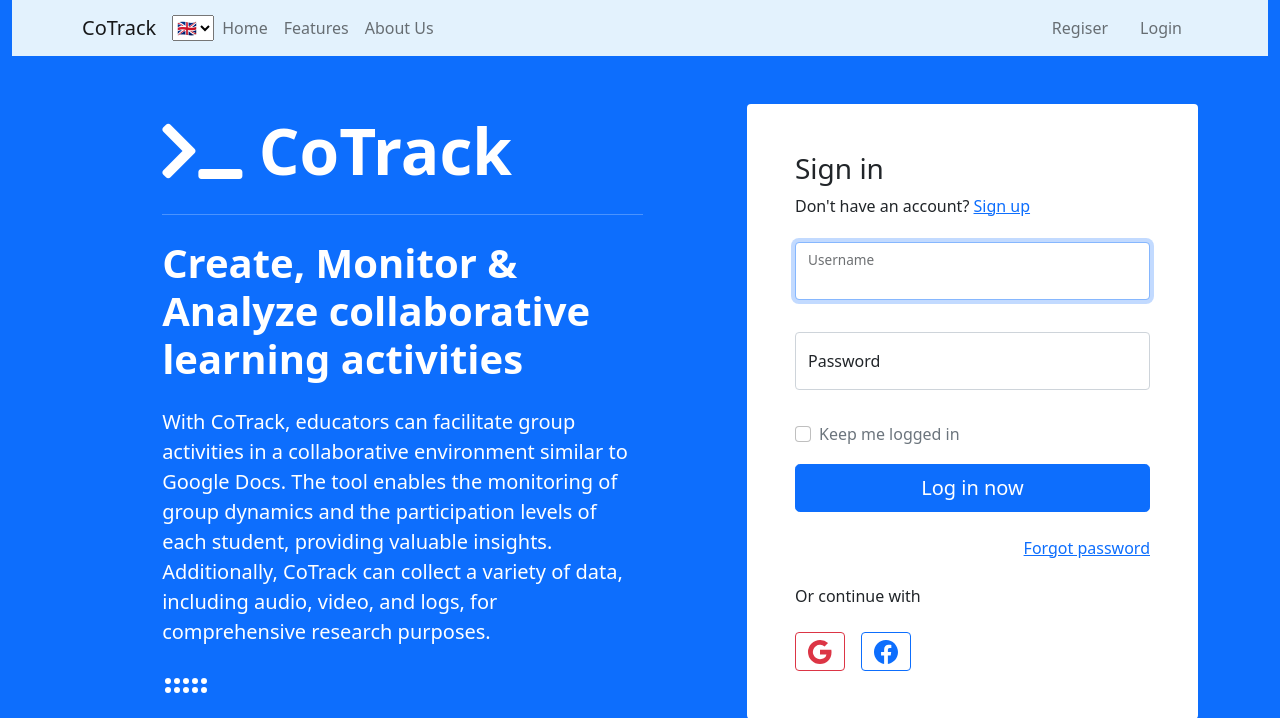
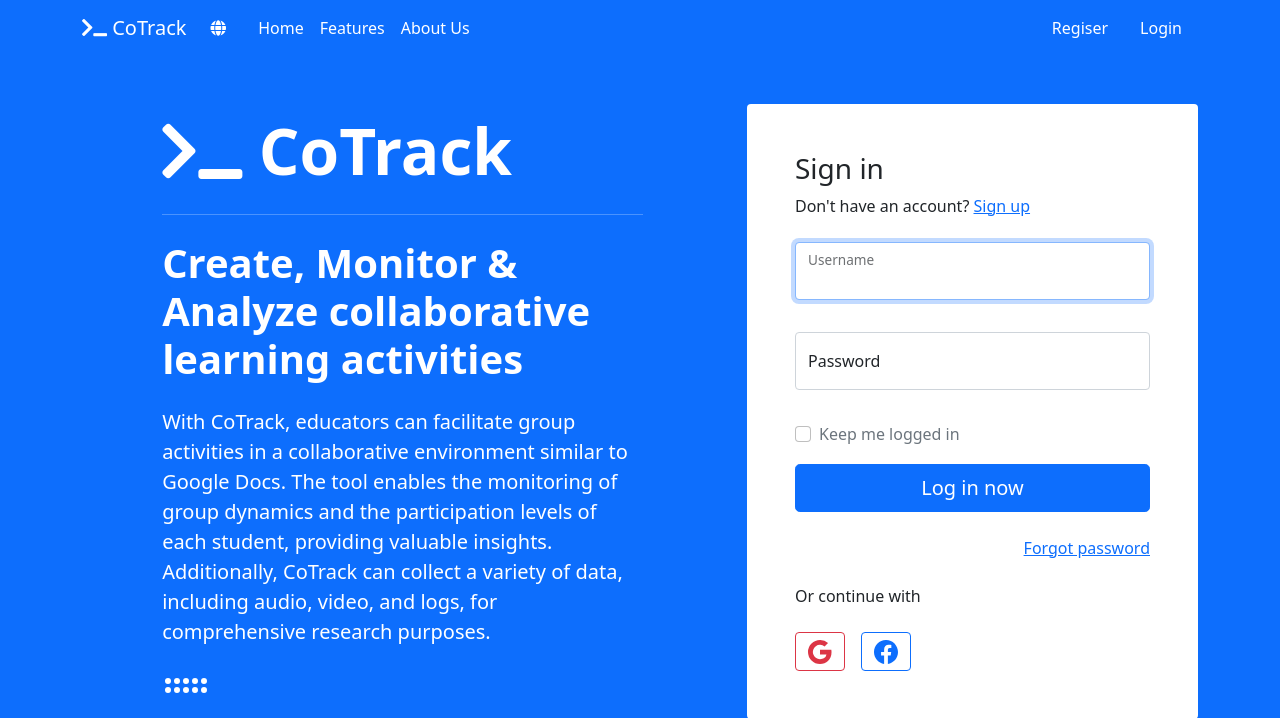
Before and after one commit to pankajchejara23/Taico-cotrack, a Django app: page /en/ in a window 1280 px wide. Shown: the top 718 px of the page. Run offline with Django 5.2, Linux system fonts and the light colour scheme; some libraries are stand-ins or nearby versions.

Commit message:
updating navbar background

```diff
--- a/users/templates/navbar.html
+++ b/users/templates/navbar.html
@@ -1,14 +1,13 @@
 {% load i18n %}
 
-<nav class="navbar navbar-expand-lg navbar-light" style="background-color: #e3f2fd;">
+<nav class="navbar navbar-expand-lg p-2 m-0">
   <div class="container">
-    <a class="navbar-brand lead" href="{% url 'home' %}">CoTrack</a>
+    <a class="navbar-brand lead font-weight-bold text-white" href="{% url 'login' %}"> <i class="fas fa-terminal"></i> CoTrack</a>
     <button class="navbar-toggler" type="button" data-bs-toggle="collapse" data-bs-target="#navbarScroll" aria-controls="navbarScroll" aria-expanded="false" aria-label="Toggle navigation">
       <span class="navbar-toggler-icon"></span>
     </button>
-
-    <!-- Adding language change button-->
-    <form class='lang-form' action="{% url 'set_language' %}" method="post">
+    <!-- Adding language change button
+    <form action="{% url 'set_language' %}" method="post"> <i class="fa fa-globe text-white"></i>
         {% csrf_token %}
         <input name="next" type="hidden" value="{{ redirect_to }}" />
         <select class='custom-select' name="language" onchange="this.form.submit()">
@@ -18,17 +17,28 @@
         </select>
     </form>
 
+  -->
+
     <!-- Navbar menu -->
-    <div class="collapse navbar-collapse" id="navbarScroll">
+    <div class=" collapse navbar-collapse" id="navbarScroll">
       <ul class="navbar-nav me-auto my-2 my-lg-0 navbar-nav-scroll" style="--bs-scroll-height: 100px;">
-        <li class="nav-item">
-          <a class="nav-link" aria-current="page" href="{% url 'home' %}">{% trans 'Home' %}</a>
+        <li class="nav-item dropdown">
+          <a class="nav-link dropdown-toggle" href="#" id="navbarDarkDropdownMenuLink" role="button" data-bs-toggle="dropdown" aria-expanded="false">
+            <i class="text-white fa fa-globe"></i>
+          </a>
+          <ul class="dropdown-menu dropdown-menu-dark" aria-labelledby="navbarDarkDropdownMenuLink">
+            <li><a class="dropdown-item" href="{%url 'change_language' 'en'%}" data-toggle="tooltip">{% translate 'English' %}</a>
+            <li><a class="dropdown-item" href="{% url 'change_language' 'et'%}" data-toggle="tooltip">{% translate 'Estonian' %}</a>
+          </ul>
         </li>
         <li class="nav-item">
-          <a class="nav-link" href="{% url 'features'%}">{% trans 'Features' %}</a>
+          <a class="nav-link text-white " aria-current="page" href="{% url 'home' %}">{% trans 'Home' %}</a>
         </li>
         <li class="nav-item">
-          <a class="nav-link" href="{% url 'about'%}">{% trans 'About Us' %}</a>
+          <a class="nav-link text-white " href="{% url 'features'%}">{% trans 'Features' %}</a>
+        </li>
+        <li class=" nav-item">
+          <a class=" text-white  nav-link" href="{% url 'about'%}">{% trans 'About Us' %}</a>
         </li>
       </ul>
       <div class="d-flex navbar-collapse justify-content-end">
@@ -37,7 +47,7 @@
           <!-- Display a dropdown menu for logged in users -->
           {% if request.user.is_authenticated %}
           <li class="nav-item dropdown">
-            <a class="nav-link dropdown-toggle" href="#" id="navbarScrollingDropdown" role="button" data-bs-toggle="dropdown" aria-expanded="false">
+            <a class="nav-link dropdown-toggle text-white" href="#" id="navbarScrollingDropdown" role="button" data-bs-toggle="dropdown" aria-expanded="false">
               {{request.user.email}}
             </a>
             <div class="dropdown-menu" aria-labelledby="navbarScrollingDropdown">
@@ -59,12 +69,12 @@
           </li>
           {% else %}
           <li class="nav-item px-2">
-            <a class="nav-link" href="{% url 'register' %}">
+            <a class="nav-link text-white " href="{% url 'register' %}">
               {% trans 'Regiser' %}
             </a>
           </li>
           <li class="nav-item  px-2">
-            <a class="nav-link" href="{% url 'login' %}">
+            <a class="nav-link text-white " href="{% url 'login' %}">
               {% trans 'Login' %}
             </a>
           </li>
```
